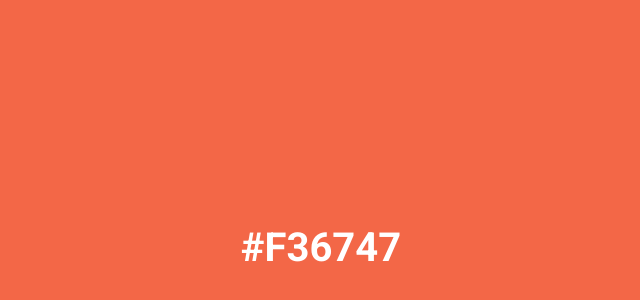
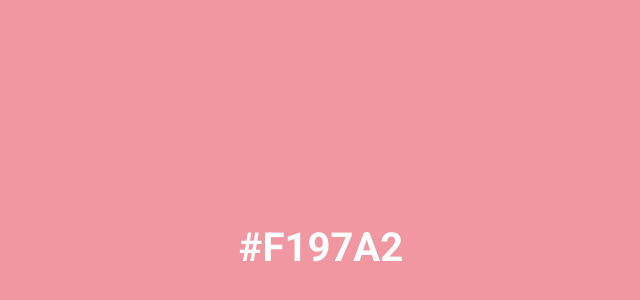
Before and after one commit to mauro-balades/color-tornado, a React (Create React App) app: page / in a window 1280 px wide. Shown: the part 152-452 px from the top of the page, without its empty margins (319-959 px from the left). Built offline with nearby package versions, Linux system fonts and the light colour scheme.

Commit message:
changed starter index for colors

```diff
--- a/src/App.tsx
+++ b/src/App.tsx
@@ -15,7 +15,7 @@ const COLORS = [
 ];
 
 function App() {
-    const [color, setColor] = useState(COLORS[-1]);
+    const [color, setColor] = useState(COLORS[0]);
 
     const [isRandom, setRandom] = useState(false);
 
```
